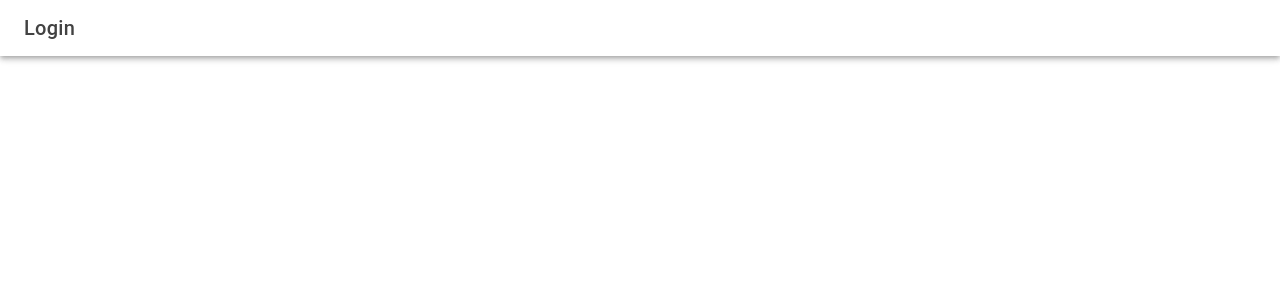
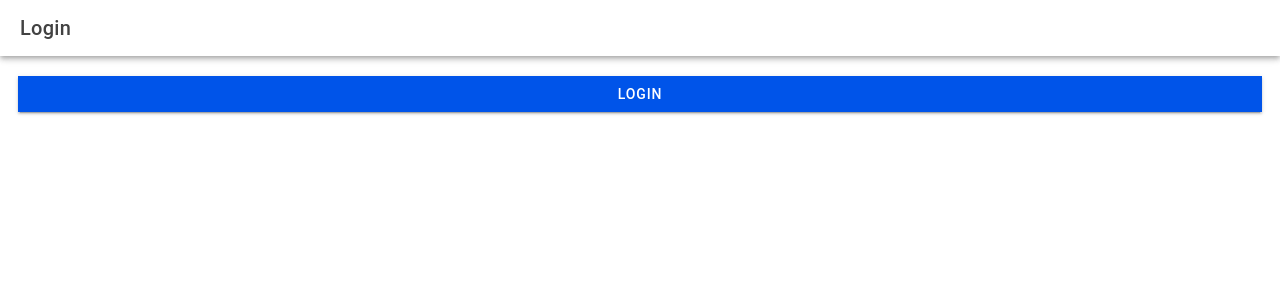
Before and after one commit to vince072618/it35-lab, a React (Vite) app: page /it35-lab in a window 1280 px wide. Shown: the top 300 px of the page. Built offline with nearby package versions, Linux system fonts and the light colour scheme.

Commit message:
Reconfigured pages/menu.tsx and app.tsx

```diff
--- a/src/App.tsx
+++ b/src/App.tsx
@@ -1,3 +1,4 @@
+
 import { Redirect, Route } from 'react-router-dom';
 import { IonApp, IonRouterOutlet, setupIonicReact } from '@ionic/react';
 import { IonReactRouter } from '@ionic/react-router';
--- a/src/pages/Login.tsx
+++ b/src/pages/Login.tsx
@@ -1,26 +1,32 @@
-
 import {
+    IonButton,
     IonButtons,
       IonContent,
       IonHeader,
       IonMenuButton,
       IonPage,
       IonTitle,
-      IonToolbar
+      IonToolbar,
+      useIonRouter
   } from '@ionic/react';
 
   const Login: React.FC = () => {
+    const navigation = useIonRouter();
+
+    const doLogin = () => {
+        navigation.push('/it35-lab/app','forward','replace');
+    }
     return (
       <IonPage>
         <IonHeader>
           <IonToolbar>
-            <IonButtons slot='start'>
-              <IonMenuButton></IonMenuButton>
-            </IonButtons>
             <IonTitle>Login</IonTitle>
           </IonToolbar>
         </IonHeader>
-        <IonContent fullscreen>
+        <IonContent className='ion-padding'>
+            <IonButton onClick={() => doLogin()} expand="full">
+                Login
+            </IonButton>
         </IonContent>
       </IonPage>
     );
```
